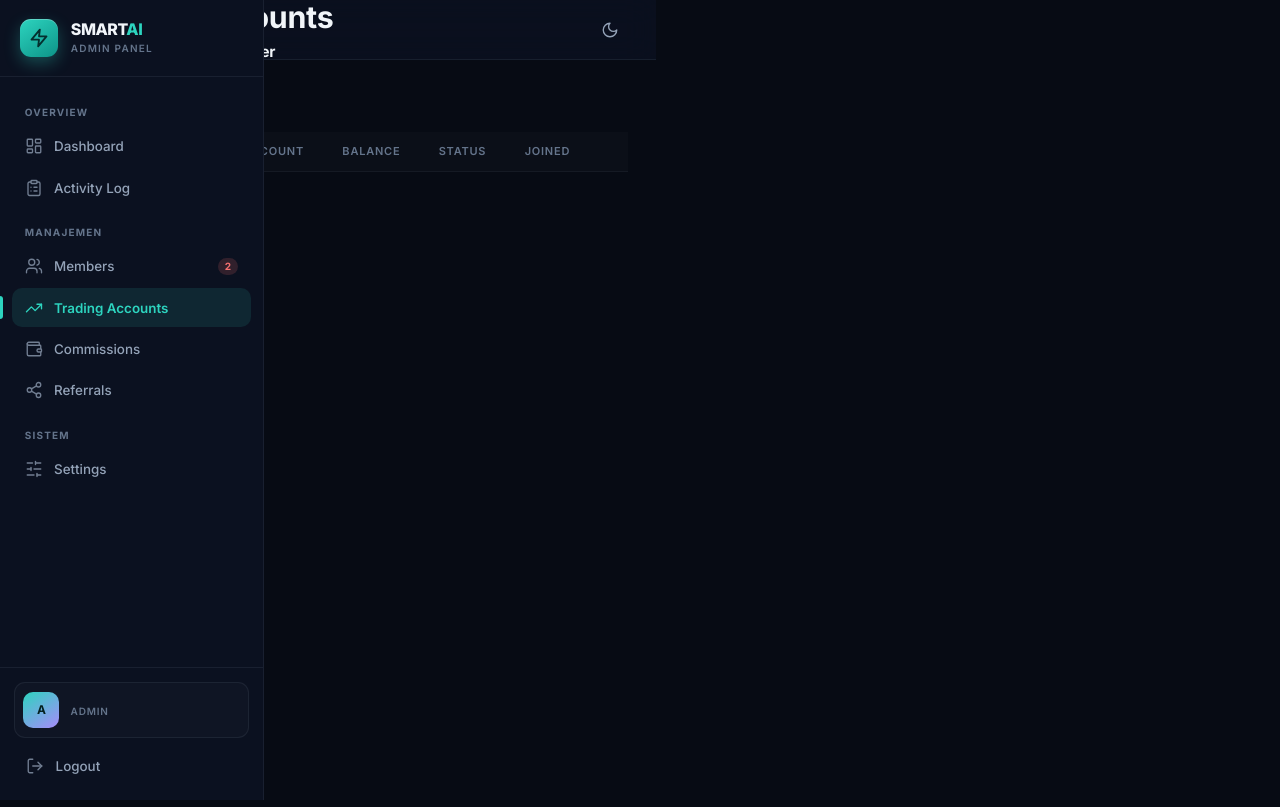
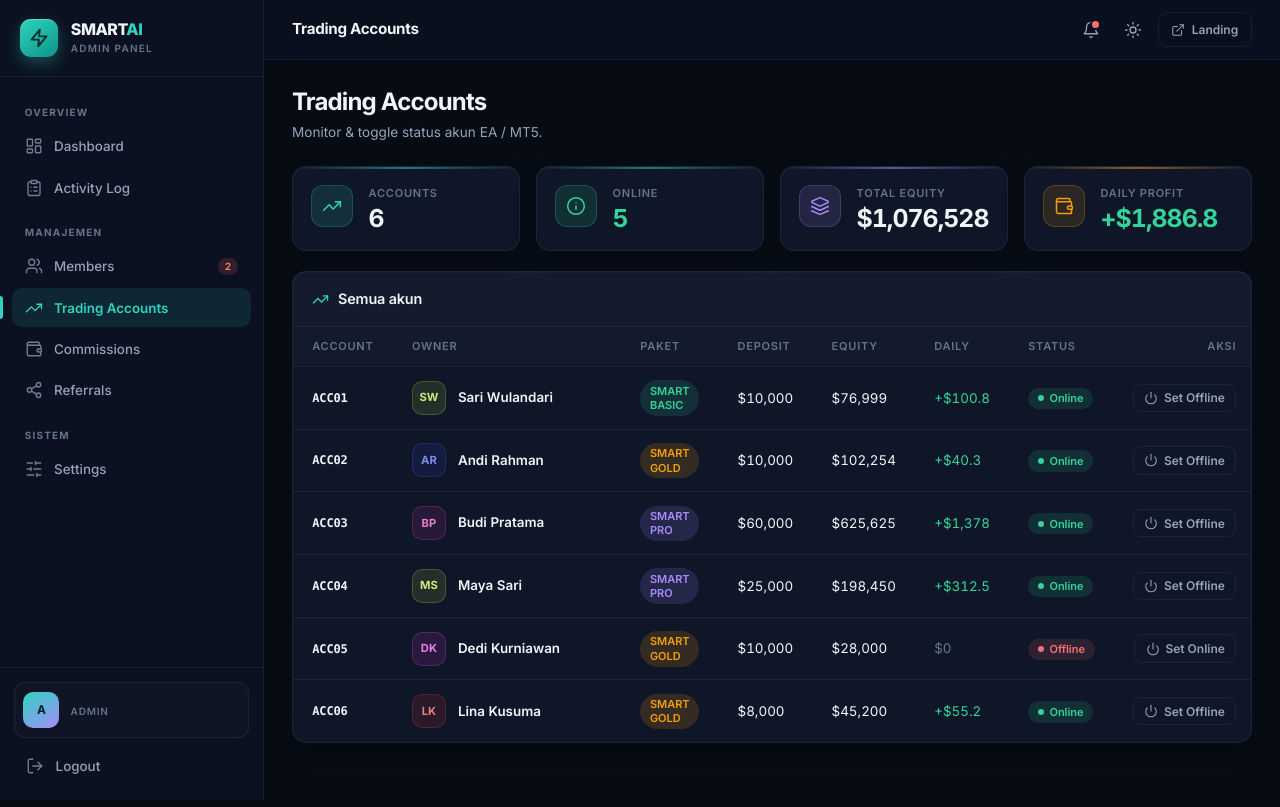
Before and after one commit to KingRafer/SMART-AI-admin, a plain HTML site: page accounts.html in a window 1280 px wide. Drawn offline with Linux system fonts and the light colour scheme; sample sign-in values are in the browser's storage.

Commit message:
Fix accounts.html - restore original structure matching accounts.js

```diff
--- a/accounts.html
+++ b/accounts.html
@@ -43,57 +43,64 @@
     </aside>
     <div class="sidebar-backdrop" id="backdrop"></div>
 
-    <!-- Main -->
-    <div class="main">
+    <div class="main-wrap">
+      <!-- Topbar -->
       <header class="topbar">
-        <button type="button" class="icon-btn" id="menu-btn" aria-label="Menu"><i data-icon="menu"></i></button>
-        <div class="topbar-title">
-          <h1>Trading Accounts</h1>
-          <p>Kelola akun trading member</p>
-        </div>
+        <button type="button" class="icon-btn menu-btn" id="menu-btn" aria-label="Menu"><i data-icon="menu"></i></button>
+        <div class="topbar-title">Trading Accounts</div>
         <div class="topbar-actions">
-          <button type="button" class="icon-btn" data-theme-toggle aria-label="Toggle theme"><i data-icon="moon"></i></button>
+          <button type="button" class="icon-btn" id="notif-btn" title="Notifikasi" aria-label="Notifikasi">
+            <i data-icon="bell"></i><span class="dot" id="notif-dot" hidden></span>
+          </button>
+          <button type="button" class="icon-btn" id="theme-btn" aria-label="Ganti tema"></button>
+          <a class="btn-ghost-sm" href="https://smartai-landing-delta.vercel.app/" target="_blank" rel="noopener"><i data-icon="external-link"></i><span>Landing</span></a>
         </div>
       </header>
 
-      <div class="page" id="page-accounts">
-        <div class="toolbar">
-          <div class="search-box">
-            <i data-icon="search"></i>
-            <input type="search" id="acc-search" placeholder="Cari akun / member..." autocomplete="off">
-          </div>
-          <div class="filters">
-            <select id="acc-status">
-              <option value="">Semua status</option>
-              <option value="active">Active</option>
-              <option value="pending">Pending</option>
-              <option value="suspended">Suspended</option>
-            </select>
-          </div>
+      <!-- Konten halaman -->
+      <main class="page">
+        <div class="page-header">
+          <div><h1>Trading Accounts</h1><p>Monitor &amp; toggle status akun EA / MT5.</p></div>
         </div>
-
-        <div class="table-card">
-          <div class="table-wrap">
-            <table>
-              <thead>
-                <tr>
-                  <th>Member</th>
-                  <th>Platform</th>
-                  <th>Account</th>
-                  <th>Balance</th>
-                  <th>Status</th>
-                  <th>Joined</th>
-                  <th></th>
-                </tr>
-              </thead>
-              <tbody id="acc-tbody"></tbody>
-            </table>
-          </div>
-          <div class="table-empty" id="acc-empty" hidden>Tidak ada akun trading.</div>
+        <section class="stats-grid">
+      <article class="stat-card" style="--accent:var(--cyan)">
+        <div class="stat-icon"><i data-icon="trending-up"></i></div>
+        <div class="stat-info">
+          <div class="label">Accounts</div>
+          <div class="value" id="st-total">0</div>
         </div>
-      </div>
+      </article>
+      <article class="stat-card" style="--accent:var(--green)">
+        <div class="stat-icon"><i data-icon="radio"></i></div>
+        <div class="stat-info">
+          <div class="label">Online</div>
+          <div class="value up" id="st-online">0</div>
+        </div>
+      </article>
+      <article class="stat-card" style="--accent:var(--purple)">
+        <div class="stat-icon"><i data-icon="layers"></i></div>
+        <div class="stat-info">
+          <div class="label">Total Equity</div>
+          <div class="value" id="st-equity">$0</div>
+        </div>
+      </article>
+      <article class="stat-card" style="--accent:var(--gold)">
+        <div class="stat-icon"><i data-icon="wallet"></i></div>
+        <div class="stat-info">
+          <div class="label">Daily Profit</div>
+          <div class="value up" id="st-daily">$0</div>
+        </div>
+      </article>
+        </section>
+          <section class="panel">
+            <div class="panel-head"><h2><i data-icon="trending-up"></i>Semua akun</h2></div>
+            <div class="table-wrap"><table><thead><tr><th>Account</th><th>Owner</th><th>Paket</th><th>Deposit</th><th>Equity</th><th>Daily</th><th>Status</th><th style="text-align:right">Aksi</th></tr></thead><tbody id="tbody"></tbody></table></div>
+          </section>
+      </main>
     </div>
   </div>
+
+  <div class="toast-wrap" id="toast-wrap"></div>
 
   <script src="js/icons.js"></script>
   <script src="js/auth-admin.js"></script>
```
